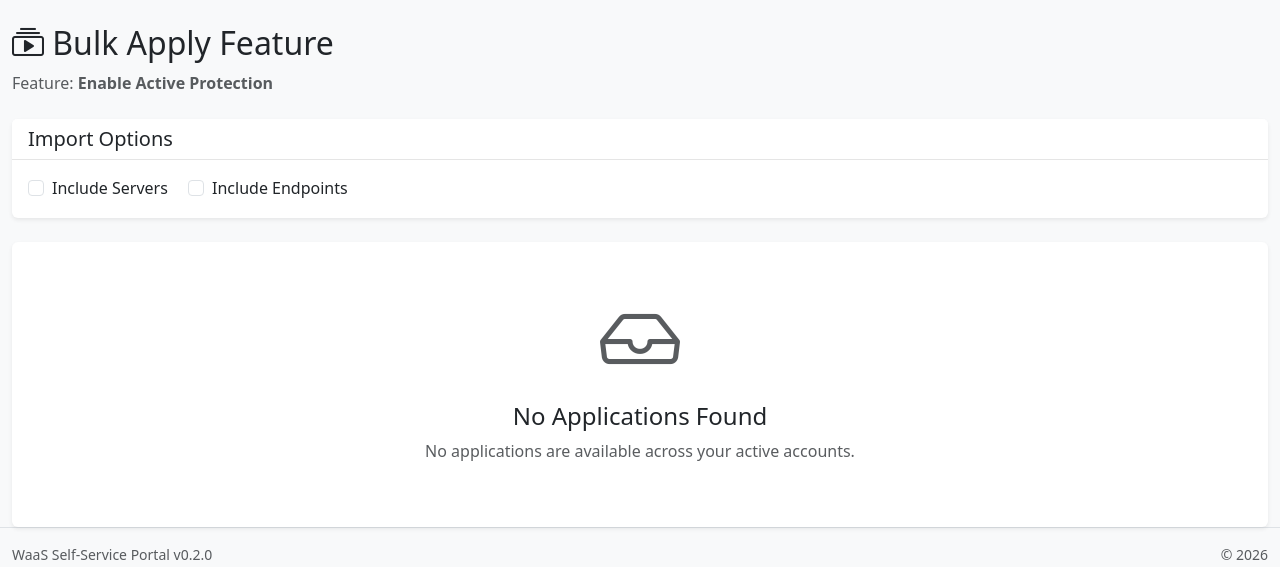
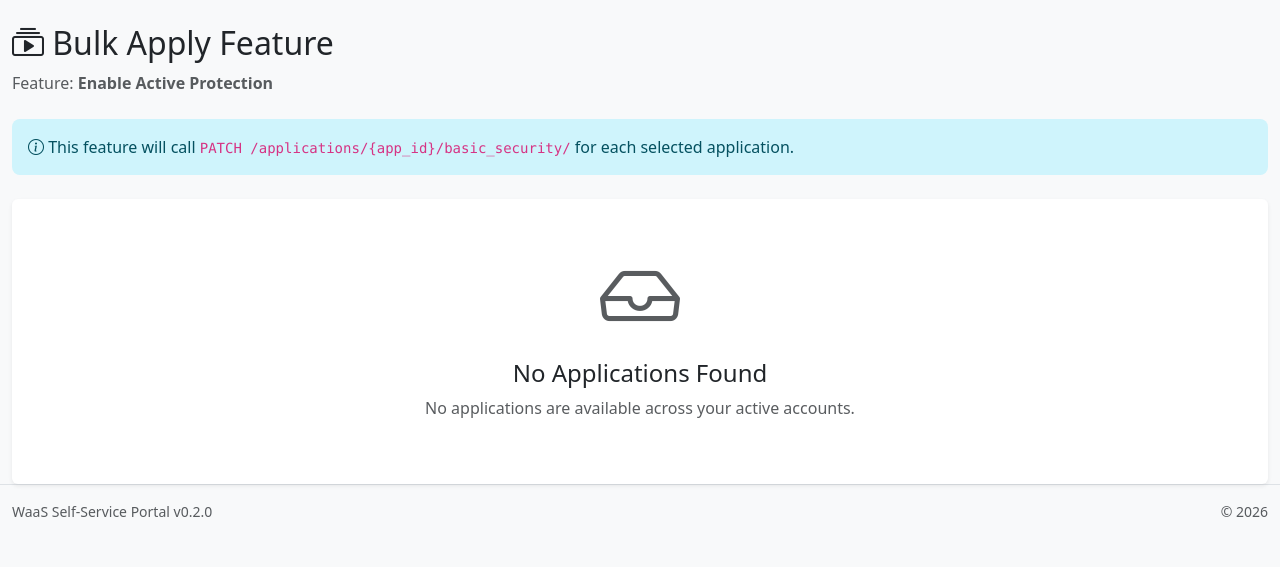
Before and after one commit to mercutioviz/waas-ss-portal, a Flask app: page /features/2/bulk-apply in a window 1280 px wide. Shown: the part 106-673 px from the top of the page. Run offline with Flask 3, Linux system fonts and the light colour scheme; a user stored in the database is signed in; some libraries are stand-ins or nearby versions.

Commit message:
Add per-feature API endpoint routing instead of funneling through /import/
Each feature now stores which WaaS API endpoint and HTTP method to use
when applying, so the apply logic calls the correct dedicated endpoint
(basic_security, request_limits, endpoints, etc.) with API-native payloads
instead of the unreliable /import/ endpoint.

Co-Authored-By: Claude Opus 4.6 <noreply@anthropic.com>

```diff
--- a/app/models.py
+++ b/app/models.py
@@ -441,6 +441,8 @@ class Feature(db.Model):
     config_data = db.Column(db.Text, nullable=False, default='{}')
     is_global = db.Column(db.Boolean, default=False, index=True)
     is_predefined = db.Column(db.Boolean, default=False, index=True)
+    api_endpoint = db.Column(db.String(255), nullable=False, server_default='/applications/{app_id}/import/')
+    api_method = db.Column(db.String(10), nullable=False, server_default='PATCH')
     created_at = db.Column(db.DateTime, default=datetime.utcnow)
     updated_at = db.Column(db.DateTime, default=datetime.utcnow, onupdate=datetime.utcnow)
 
--- a/app/routes/features.py
+++ b/app/routes/features.py
@@ -37,6 +37,26 @@ def get_feature_or_404(feature_id, owner_only=False):
         if feature.user_id != current_user.id and not feature.is_global and not feature.is_predefined:
             return None
     return feature
+
+
+def apply_feature_to_app(client, feature, app_id):
+    """Apply a feature to an app using its configured API endpoint.
+
+    For /endpoints/ targets, merges feature config on top of the current
+    endpoint config so we don't clobber user's cipher suites, PFS, etc.
+    """
+    payload = feature.config_dict
+
+    if '/endpoints/' in feature.api_endpoint:
+        try:
+            current_config = client.get_application(app_id)
+            current_https = (current_config.get('endpoints', {}).get('https') or {})
+            merged = {**current_https, **(payload.get('https', {}))}
+            payload = {'https': merged}
+        except WaasApiError:
+            pass  # proceed with feature payload as-is
+
+    return client.call_api(feature.api_method, feature.api_endpoint, app_id, payload)
 
 
 CATEGORY_BADGES = {
@@ -88,6 +108,8 @@ def add_feature():
             description=form.description.data.strip() if form.description.data else None,
             category=form.category.data,
             is_global=is_global,
+            api_endpoint=form.api_endpoint.data,
+            api_method=form.api_method.data,
             config_data='{}',
         )
         db.session.add(feature)
@@ -149,6 +171,8 @@ def edit_feature(feature_id):
         feature.description = form.description.data.strip() if form.description.data else None
         feature.category = form.category.data
         feature.is_global = form.is_global.data and current_user.is_admin
+        feature.api_endpoint = form.api_endpoint.data
+        feature.api_method = form.api_method.data
         db.session.commit()
 
         AuditLog.log(
@@ -345,16 +369,8 @@ def apply_feature(feature_id, account_id, app_id):
         flash(_('Account not found or insufficient permissions.'), 'danger')
         return redirect(url_for('features.view_feature', feature_id=feature_id))
 
-    include_servers = request.form.get('include_servers') == 'on'
-    include_endpoints = request.form.get('include_endpoints') == 'on'
-
     try:
-        client.import_application(
-            app_id,
-            feature.config_dict,
-            include_servers=include_servers,
-            include_endpoints=include_endpoints,
-        )
+        apply_feature_to_app(client, feature, app_id)
 
         # Upsert FeatureApplication record
         fa = FeatureApplication.query.filter_by(
@@ -407,8 +423,6 @@ def bulk_apply(feature_id):
 
     if request.method == 'POST':
         selected_apps = request.form.getlist('selected_apps')
-        include_servers = request.form.get('include_servers') == 'on'
-        include_endpoints = request.form.get('include_endpoints') == 'on'
 
         if not selected_apps:
             flash(_('No applications selected.'), 'warning')
@@ -429,12 +443,7 @@ def bulk_apply(feature_id):
                 continue
 
             try:
-                client.import_application(
-                    app_name,
-                    feature.config_dict,
-                    include_servers=include_servers,
-                    include_endpoints=include_endpoints,
-                )
+                apply_feature_to_app(client, feature, app_name)
                 # Upsert FeatureApplication
                 fa = FeatureApplication.query.filter_by(
                     feature_id=feature.id, account_id=acct_id, app_name=app_name
@@ -509,6 +518,8 @@ def export_feature(feature_id):
         'description': feature.description or '',
         'category': feature.category or 'Custom',
         'config_data': feature.config_dict,
+        'api_endpoint': feature.api_endpoint,
+        'api_method': feature.api_method,
         'is_global': feature.is_global,
         'exported_at': datetime.now(timezone.utc).isoformat(),
         'version': '1.0',
@@ -575,6 +586,8 @@ def import_feature():
             description=(data.get('description', '') or '').strip()[:500] or None,
             category=data.get('category', 'Custom').strip()[:50],
             is_global=is_global,
+            api_endpoint=data.get('api_endpoint', '/applications/{app_id}/import/').strip()[:255],
+            api_method=data.get('api_method', 'PATCH').strip()[:10],
         )
         feature.config_dict = data['config_data']
         db.session.add(feature)
--- a/app/templates/features/bulk_apply.html
+++ b/app/templates/features/bulk_apply.html
@@ -21,19 +21,10 @@
 <form method="POST" data-confirm-message="{{ _('Apply this feature to all selected applications?') }}" data-loading="Applying feature...">
     <input type="hidden" name="csrf_token" value="{{ csrf_token() }}">
 
-    <!-- Options -->
-    <div class="card mb-4">
-        <div class="card-header"><h5 class="mb-0">{{ _('Import Options') }}</h5></div>
-        <div class="card-body">
-            <div class="form-check form-check-inline">
-                <input class="form-check-input" type="checkbox" name="include_servers" id="bulkServers">
-                <label class="form-check-label" for="bulkServers">{{ _('Include Servers') }}</label>
-            </div>
-            <div class="form-check form-check-inline">
-                <input class="form-check-input" type="checkbox" name="include_endpoints" id="bulkEndpoints">
-                <label class="form-check-label" for="bulkEndpoints">{{ _('Include Endpoints') }}</label>
-            </div>
-        </div>
+    <!-- API info -->
+    <div class="alert alert-info mb-4">
+        <i class="bi bi-info-circle"></i>
+        {{ _('This feature will call') }} <code>{{ feature.api_method }} {{ feature.api_endpoint }}</code> {{ _('for each selected application.') }}
     </div>
 
     <!-- Applications by Account -->
--- a/app/templates/features/list.html
+++ b/app/templates/features/list.html
@@ -144,6 +144,7 @@
                         <td>
                             <a href="{{ url_for('features.view_feature', feature_id=f.id) }}"><strong>{{ f.name }}</strong></a>
                             <span class="badge bg-dark ms-1">{{ _('Built-in') }}</span>
+                            <br><small class="text-muted"><code>{{ f.api_method }} {{ f.api_endpoint | replace('/applications/{app_id}/', '...') }}</code></small>
                         </td>
                         <td><span class="badge {{ category_badges.get(f.category, 'bg-secondary') }}">{{ f.category or 'Custom' }}</span></td>
                         <td>{{ f.description or '' | truncate(50) }}</td>
--- a/app/waas_client.py
+++ b/app/waas_client.py
@@ -448,6 +448,11 @@ class WaasClient:
         """
         return self._make_request('PATCH', f'/applications/{app_id}/endpoints/', data=data)
 
+    def call_api(self, method, endpoint_template, app_id, data):
+        """Call an arbitrary WaaS API endpoint, substituting {app_id}."""
+        endpoint = endpoint_template.replace('{app_id}', app_id)
+        return self._make_request(method, endpoint, data=data)
+
     def import_application(self, app_id, data, include_servers=False, include_endpoints=False):
         """Import (merge) partial config into an existing application.
 
```
Also changed, not shown: app/forms.py (+21 -0 lines), app/templates/features/add.html (+18 -0 lines), app/templates/features/edit.html (+18 -0 lines), app/templates/features/view.html (+3 -9 lines), run.py (+48 -23 lines).
